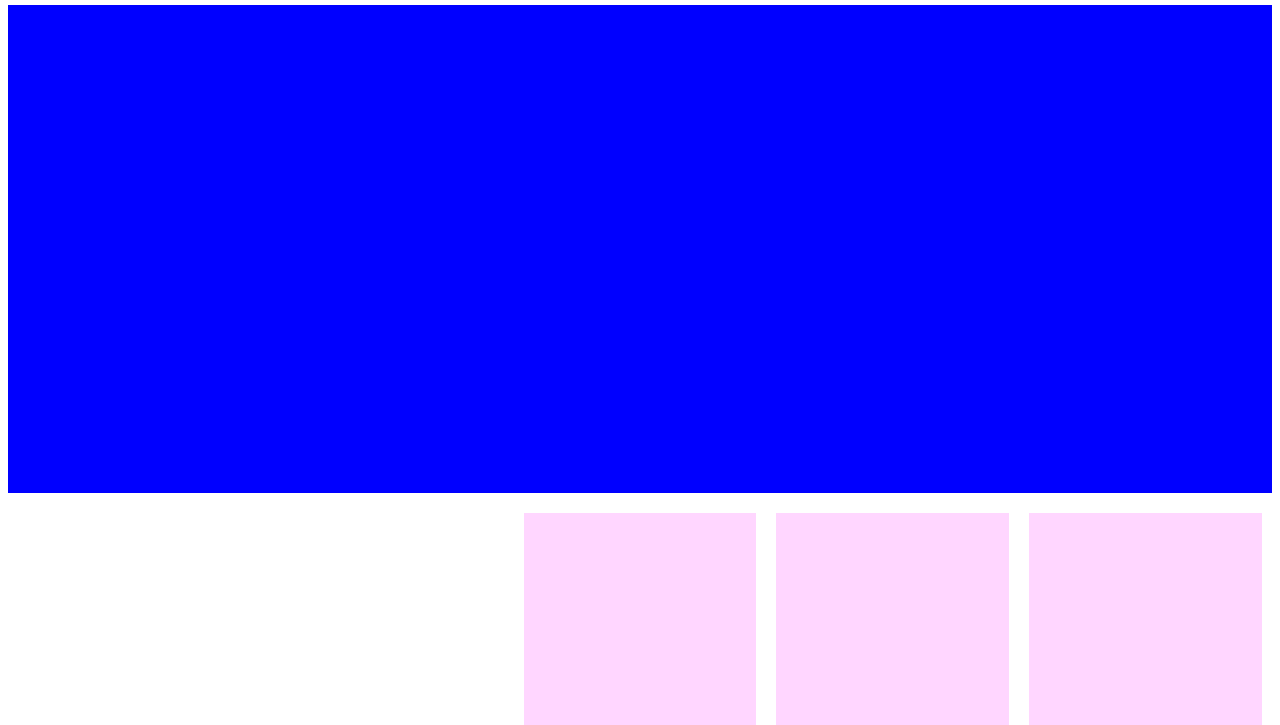
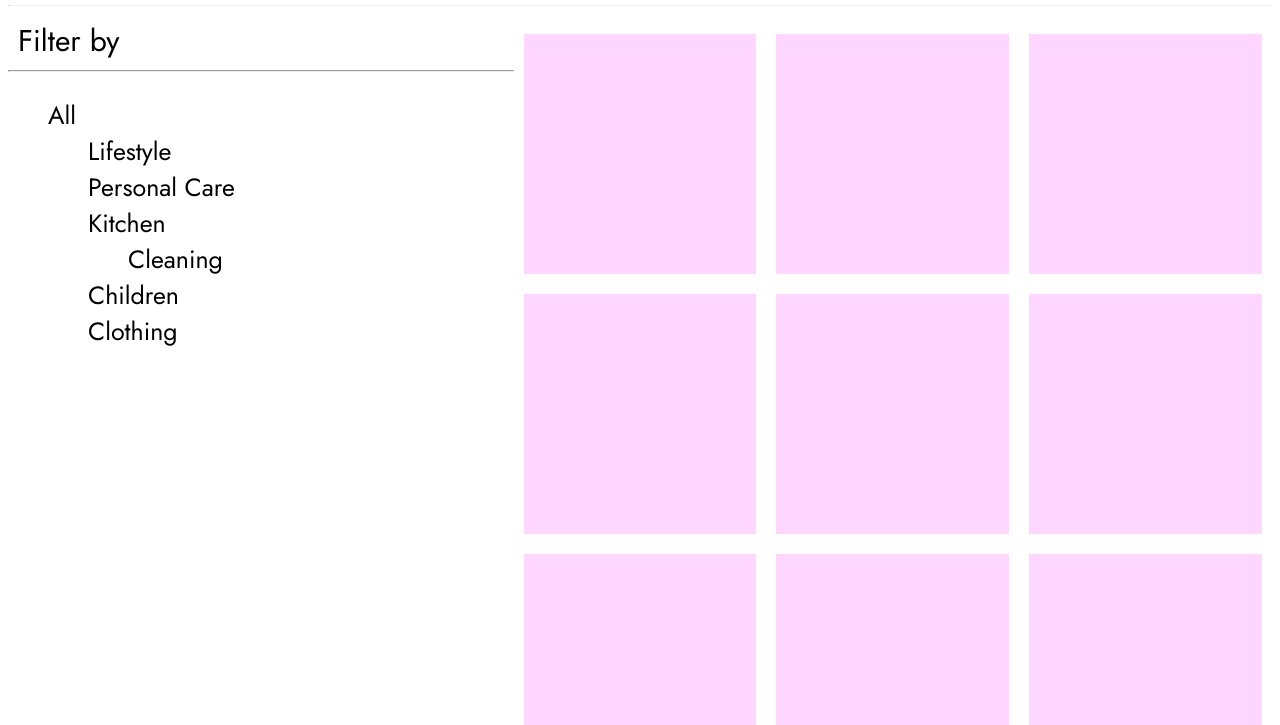
Before and after one commit to soga2001/Hackathon, a website: page product.html in a window 1280 px wide. Shown: the part 75-800 px from the top of the page. Drawn offline with Linux system fonts and the light colour scheme.

Commit message:
product page

```diff
--- a/product.html
+++ b/product.html
@@ -38,14 +38,40 @@
         </header>
 
         <!-- Hero Image -->
-        <section id="hero">
-        </section>
+        <!-- <section id="hero">
+        </section> -->
+
+
+        <hr>
+        <div id="bar_categories">
+            <p class="categories">Home</p>
+            <p class="categories">Lifestyle</p>
+            <p class="categories">Personal Care</p>
+            <p class="categories">Kitchen</p>
+            <p class="categories">Clothing</p>
+        </div>
+        <hr>
+
 
         <div class="row">
-            <div class="column">
-
+            <div class="column" id="column_tree">
+                <p class="categories">Filter by</p>
+                <hr>
+                <ul class="category_tree">
+                    <li>All</li>
+                    <ul class="category_tree">
+                        <li>Lifestyle</li>
+                        <li>Personal Care</li>
+                        <li>Kitchen</li>
+                        <ul class="category_tree">
+                            <li>Cleaning</li>
+                        </ul>
+                        <li>Children</li>
+                        <li>Clothing</li>
+                    </ul>
+                </ul>
             </div>
-            <div class="column" id="p_column"">
+            <div class="column" id="p_column">
                 <section id="products">
                     <div class="pPContainer">
                         <div class="pCContainer">
--- a/productpage.css
+++ b/productpage.css
@@ -88,3 +88,32 @@ we could make some items not shrink when sized down */
     float: right;
     width: 60%
 }
+
+#bar_categories{
+    display: flex;
+    flex-direction: row;
+    width: auto;
+    justify-content: space-between;
+    height: auto;
+    /* margin-left: 100px; */
+    margin-right: auto;
+}
+
+.categories{
+    flex-grow: 1;
+    font-size: 30px;
+    margin-left: 10px;
+    margin-right: 10px;
+    margin-top: 5px;
+    margin-bottom: 5px;
+}
+
+#column_tree{
+    float: left;
+    width: 40%
+}
+
+.category_tree{
+    font-size: 25px;
+    list-style-type: none;
+}
```
